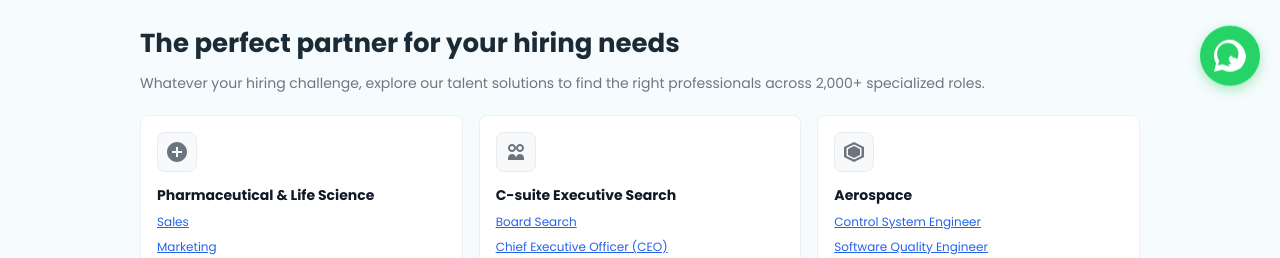
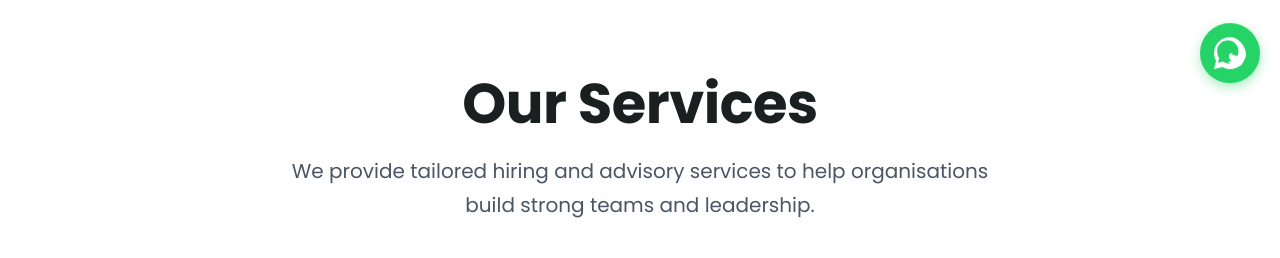
Before and after one commit to Jivansatapathy/VenusConsultancy, a React (Vite) app in the folder client/: page /services in a window 1280 px wide. Shown: the part 694-952 px from the top of the page. Built offline with nearby package versions, Linux system fonts and the light colour scheme; no server answers.

Commit message:
How we work

```diff
--- a/client/src/pages/Services.jsx
+++ b/client/src/pages/Services.jsx
@@ -1,9 +1,12 @@
 // client/src/pages/Services.jsx
-import React, { useState, useEffect } from "react";
+import React, { useState, useEffect, Suspense, lazy } from "react";
 import { useNavigate, Link } from "react-router-dom";
 import { motion, useMotionTemplate, useMotionValue, animate } from "framer-motion";
 import { jobRolesData } from "../data/jobRolesData";
 import "./Services.css";
+
+// Lazy load ServicesSection
+const ServicesSection = lazy(() => import("../components/ServicesSection"));
 
 const Services = () => {
   const navigate = useNavigate();
@@ -567,6 +570,11 @@ const Services = () => {
         </div>
       </header>
 
+      {/* Services Section from Home Page */}
+      <Suspense fallback={<div style={{ padding: '3rem 0', textAlign: 'center' }}>Loading...</div>}>
+        <ServicesSection />
+      </Suspense>
+
       <div className="svc-divider" aria-hidden="true" />
 
       <section id="services" className="svc-services" aria-labelledby="svc-services-title">
```
